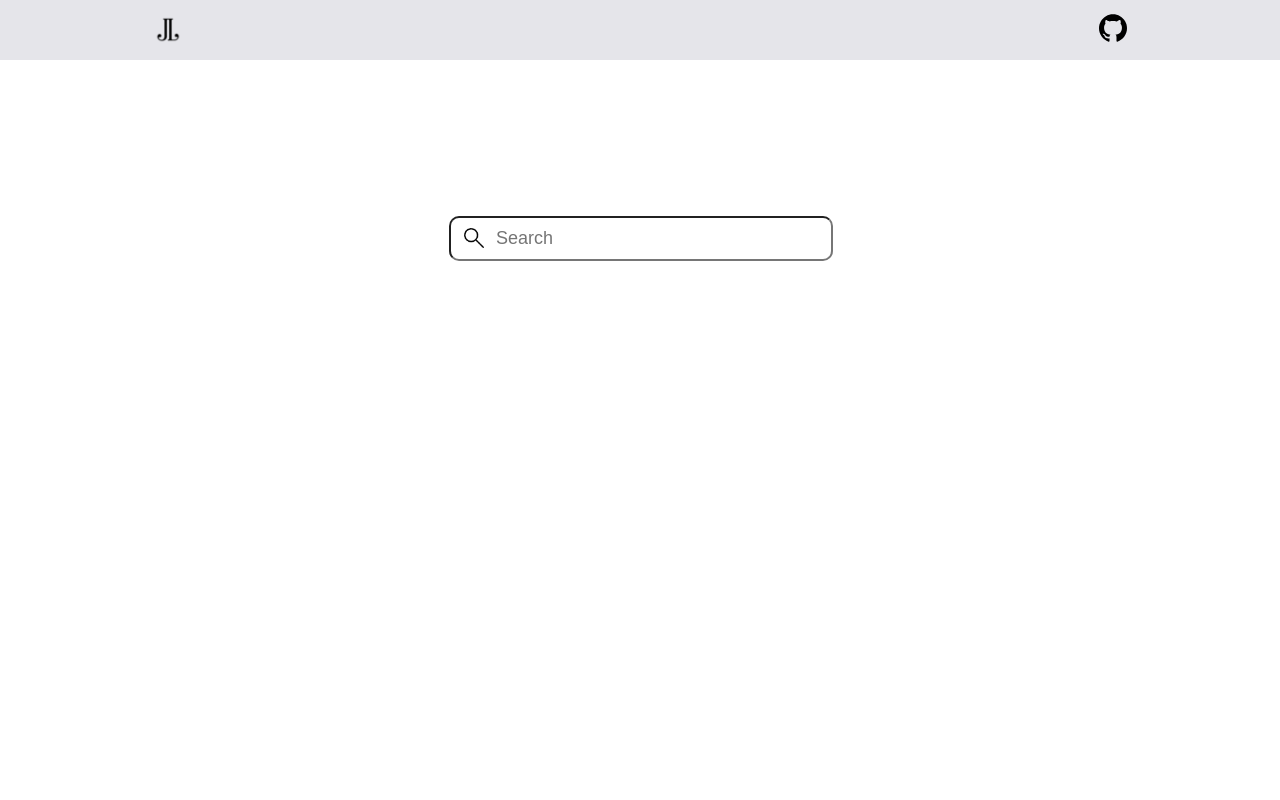
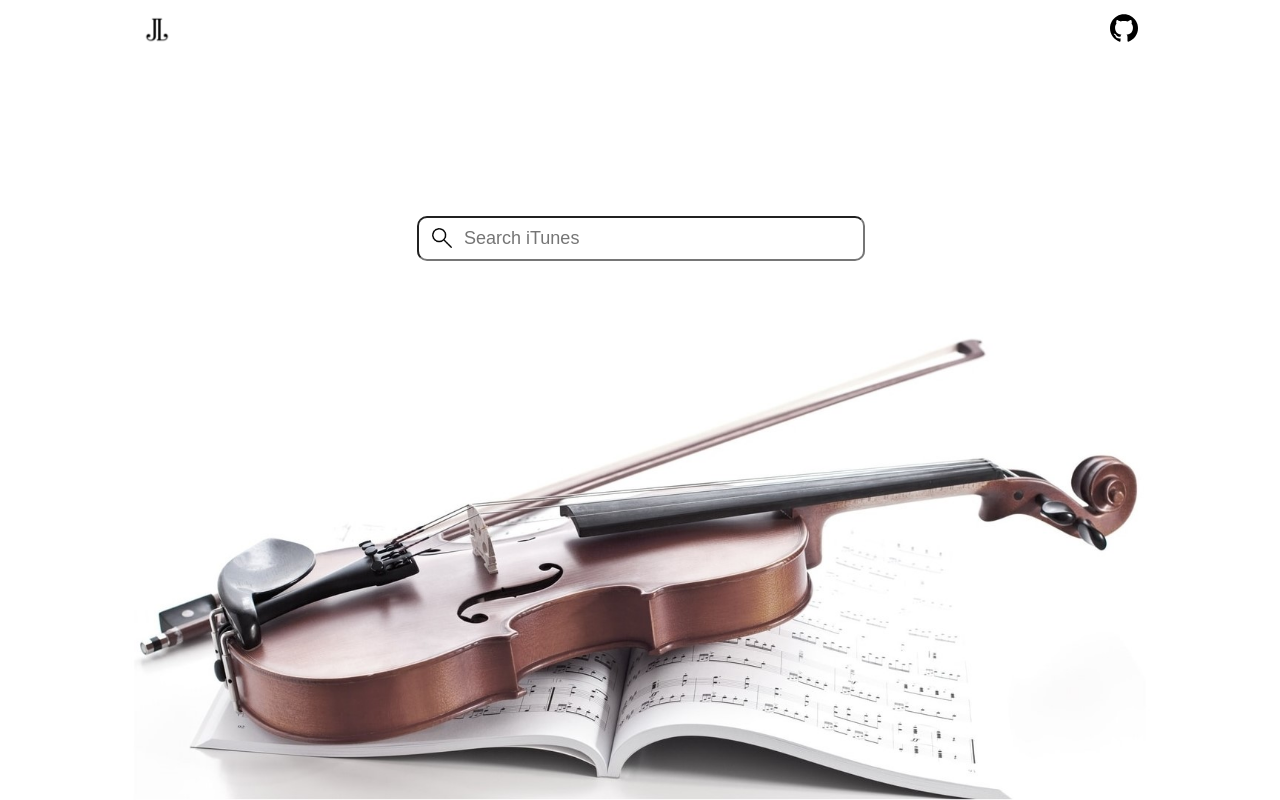
Before and after one commit to JiayiLiuCA/React-iTunes-Search, a React (Create React App) app: page / in a window 1280 px wide. Built offline with nearby package versions, Linux system fonts and the light colour scheme.

Commit message:
Add background img

```diff
--- a/src/App.js
+++ b/src/App.js
@@ -34,7 +34,7 @@ const App = () => {
   }, [searchText])
 
   return (
-    <div className="container">
+    <div className={`container${isLoaded? ' container-loaded' : ''}`}>
       <Header handleChange={handleChange} isLoaded={isLoaded}/>
       {isLoaded &&
         !items.length &&
--- a/src/Components/Header.js
+++ b/src/Components/Header.js
@@ -15,12 +15,14 @@ const Header = ({handleChange, isLoaded}) => {
             <div className="header-icon">
                 <img src={favicon} width="30" height="30" alt="favicon" />
             </div>
+            {/* transform search bar to middle before searching */}
             <div className={`header-search-bar${!isLoaded ? ' header-search-bar-transform' : ''}`}>
                 <div className="header-search-bar-input">
                     <img src={searchIcon} alt="searchIcon" />
                     <input
                         type="text"
-                        placeholder="Search"
+                        placeholder="Search iTunes"
+                        spellCheck="false"
                         onKeyUp={(e) => handleKeyup(e)}
                     />
                 </div>
--- a/src/Styles/App.css
+++ b/src/Styles/App.css
@@ -5,5 +5,18 @@
 }
 
 .container{
+    text-align: center;
+    height: 100vh;
+    background-color: none;
+    background-image: url("../img/background.jpg");
+    background-repeat: no-repeat;
+    background-size: cover;
+    background-position: center center;
+
 
 }
+
+.container-loaded {
+    background-image: none;
+    background-color: white;
+}
--- a/src/Styles/Header.css
+++ b/src/Styles/Header.css
@@ -4,13 +4,10 @@
     display: flex;
     justify-content: space-between;
     align-items: center;
-    background-color: rgb(229,229,234);
+    background-color: rgba(229,229,234,0.0);
+
 }
 
-.header-hide-background-img {
-    background-image: none;
-    background-color: rgb(229,229,234);
-}
 
 .header-icon {
     padding-left: 20px;
@@ -22,7 +19,7 @@
 }
 
 .header-search-bar-transform {
-    transform: translate(0,26vh);
+    transform: translate(0px,26vh);
 }
 
 .header-search-bar-input {
@@ -39,8 +36,8 @@
 
 .header-search-bar-input input {
     background: white;
-    width: 30vw;
-    min-width: 300px;
+    width: 35vw;
+    min-width: 400px;
     height:45px;
     padding-left: 45px;
     border-radius: 10px;
```
Also changed, not shown: src/img/background.jpg (added).
